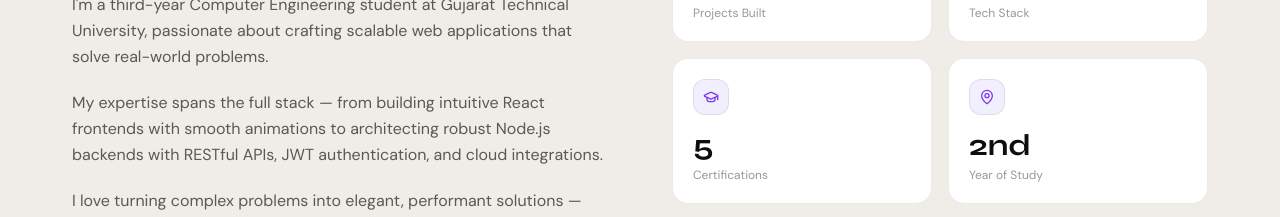
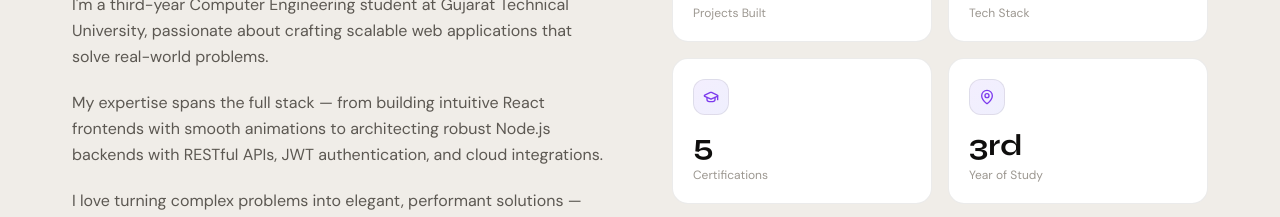
Before and after one commit to Fenil1828/Portfolio, a Next.js app: page / in a window 1280 px wide. Shown: the part 1160-1377 px from the top of the page. Built offline with nearby package versions, Linux system fonts and the light colour scheme.

Commit message:
Update Year of Study from 2nd to 3rd

```diff
--- a/components/About.tsx
+++ b/components/About.tsx
@@ -10,7 +10,7 @@ const stats = [
   { label: "Projects Built", value: "4+", icon: Code2 },
   { label: "Tech Stack", value: "20+", icon: Zap },
   { label: "Certifications", value: "5", icon: GraduationCap },
-  { label: "Year of Study", value: "2nd", icon: MapPin },
+  { label: "Year of Study", value: "3rd", icon: MapPin },
 ];
 
 const traits = [
```
